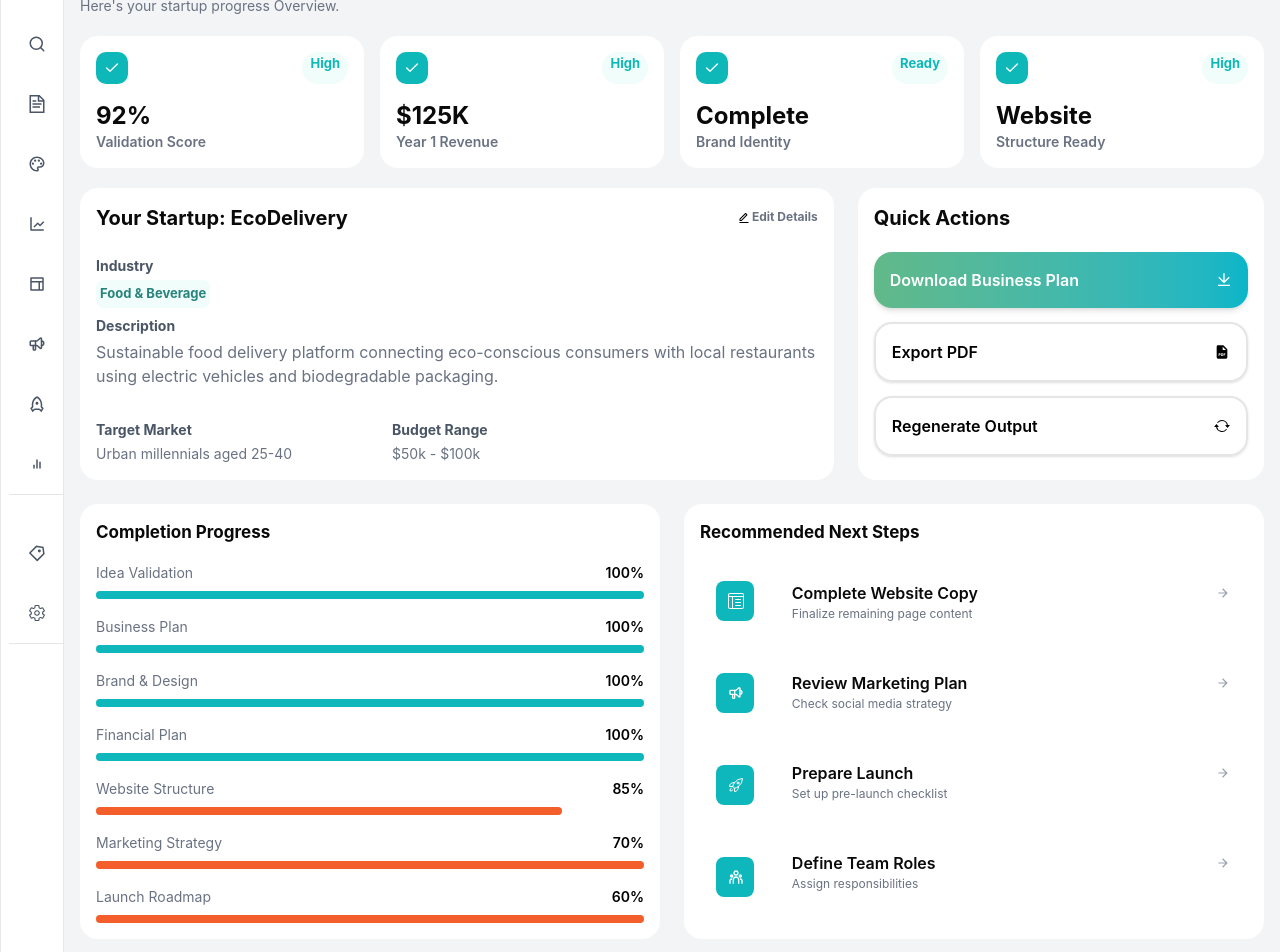
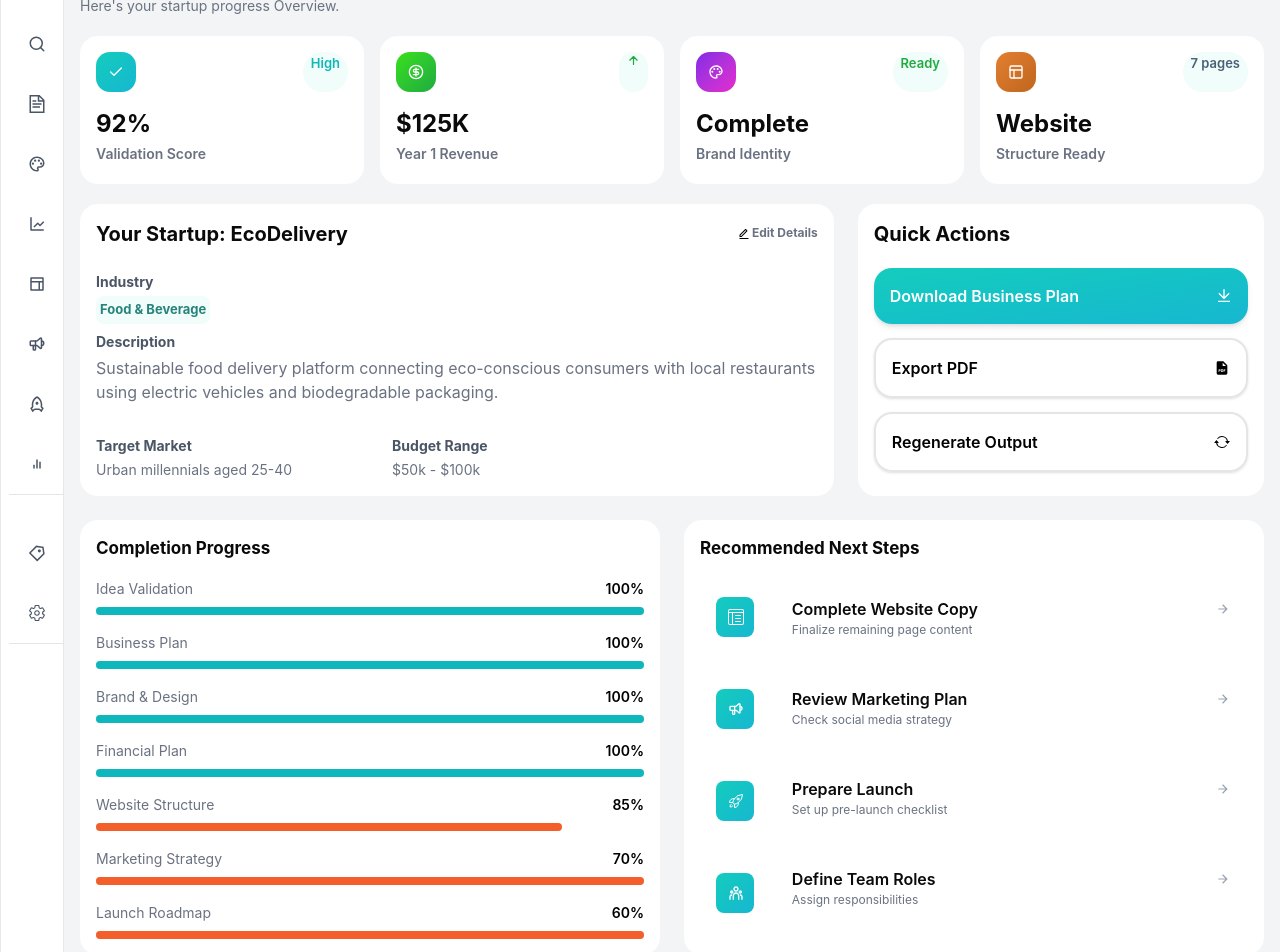
Before and after one commit to haseeburrehman18/startup-launch-saas-platform, a Next.js app: page /admin/Overview in a window 1280 px wide. Shown: the part 160-1112 px from the top of the page. Built offline with nearby package versions, Linux system fonts and the light colour scheme.

Commit message:
Version 1.1.3

```diff
--- a/src/app/admin/Financials/page.tsx
+++ b/src/app/admin/Financials/page.tsx
@@ -143,11 +143,11 @@ function page() {
     <div className='min-h-screen p-5'>
       <div className='flex items-center justify-end'>
         <div className=''>
-          <button className='py-3 px-5 flex justify-center gap-2 items-center rounded-xl text-white bg-[#11B8AF]'>
+          <button className='flex items-center gap-1.5 py-3 px-6 bg-linear-to-br from-[#15ccbd] to-[#17b7d0] text-white font-semibold rounded-xl border'>
             <div className='font-bold text-md'>
               <RiDownloadLine />
             </div>
-            <p className='font-semibold text-sm text-nowrap'>
+            <p className='font-semibold text-nowrap'>
               Export Financials
             </p>
           </button>
--- a/src/app/admin/Overview/page.js
+++ b/src/app/admin/Overview/page.js
@@ -6,8 +6,10 @@ import { BiSolidFilePdf } from 'react-icons/bi'
 import { BsArrowRepeat, BsReverseLayoutTextWindowReverse } from 'react-icons/bs'
 import { TbSpeakerphone } from 'react-icons/tb'
 import { HiOutlineRocketLaunch } from 'react-icons/hi2'
-import { MdOutlineArrowForward } from 'react-icons/md'
+import { MdOutlineArrowForward, MdOutlineColorLens } from 'react-icons/md'
 import { FiCheck } from 'react-icons/fi'
+import { LuCircleDollarSign, LuPanelsTopLeft, LuPanelTop } from 'react-icons/lu'
+import { IoArrowUp } from 'react-icons/io5'
 
 function page() {
   return (
@@ -19,10 +21,10 @@ function page() {
                 Here's your startup progress Overview.
             </div>
             <div className='grid sm:grid-cols-2 md:grid-cols-4 lg:grid-cols-4 gap-4 pb-5'>
-                <Overviewcard icon={<FiCheck/>} status={"High"} percentage={"92%"} description={"Validation Score"}/>
-                <Overviewcard icon={<FiCheck/>} status={"High"} percentage={"$125K"} description={"Year 1 Revenue"}/>
-                <Overviewcard icon={<FiCheck/>} status={"Ready"} percentage={"Complete"} description={"Brand Identity"}/>
-                <Overviewcard icon={<FiCheck/>} status={"High"} percentage={"Website"} description={"Structure Ready"}/>
+                <Overviewcard icon={<FiCheck/>} status={"High"} percentage={"92%"} description={"Validation Score"} color={"text-[#0EB7B8]"}/>
+                <Overviewcard icon={<LuCircleDollarSign/>} status={<IoArrowUp />} percentage={"$125K"} description={"Year 1 Revenue"} bgcolor={"bg-gradient-to-linear from-[#39E014] to-[#20AB3E]"} color={"text-[#20AB3E]"}/>
+                <Overviewcard icon={<MdOutlineColorLens />} status={"Ready"} percentage={"Complete"} description={"Brand Identity"} bgcolor={"bg-gradient-to-linear from-[#8427E6] to-[#E627CD]"} color={"text-[#20AB3E]"}/>
+                <Overviewcard icon={<LuPanelsTopLeft />} status={"7 pages"} percentage={"Website"} description={"Structure Ready"} bgcolor={"bg-gradient-to-linear from-[#E37F30] to-[#BF661F]"} color={"text-[#4B6078]"}/>
             </div>
             <div className='flex gap-6'>
                 <div className='p-4 lg:w-[65%] sm:w-[55%] rounded-2xl h-auto bg-white'>
@@ -60,7 +62,7 @@ function page() {
                 <div className='p-4 lg:w-[35%] sm:w-[45%] rounded-2xl h-auto bg-white'>
                     <div className='font-bold text-xl pb-5'>Quick Actions</div>
                     <div className='grid sm:grid-rows-1 gap-3.5'>
-                        <div className=' shadow-md flex justify-between bg-linear-to-r from-[#61b989] to-[#09B6C9] rounded-2xl p-4 text-white items-center'>
+                        <div className=' shadow-md flex justify-between bg-linear-to-br from-[#15ccbd] to-[#17b7d0] rounded-2xl p-4 text-white items-center'>
                             <div className='font-semibold'>Download Business Plan</div>
                             <div><RiDownloadLine /></div>
                         </div>
@@ -195,16 +197,16 @@ function page() {
                     <p className='font-bold text-[17px]'>Recommended Next Steps</p>
                     <div className='flex'>
                         <div className='flex flex-col gap-13 mx-4 pt-9 w-[8%]'>
-                            <p className='bg-[#0DB7BC] p-3 rounded-md w-9.5 text-white text-md font-bold'>
+                            <p className='bg-linear-to-br from-[#15ccbd] to-[#17b7d0] p-3 rounded-md w-9.5 text-white text-md font-bold'>
                                 <BsReverseLayoutTextWindowReverse />
                             </p>
-                            <div className='bg-[#0DB7BC] p-3 rounded-md w-9.5  text-white text-md font-bold'>
+                            <div className='bg-linear-to-br from-[#15ccbd] to-[#17b7d0] p-3 rounded-md w-9.5  text-white text-md font-bold'>
                                 <TbSpeakerphone />
                             </div>
-                            <div className='bg-[#0DB7BC] p-3 rounded-md w-9.5 text-white text-md font-bold'>
+                            <div className='bg-linear-to-br from-[#15ccbd] to-[#17b7d0] p-3 rounded-md w-9.5 text-white text-md font-bold'>
                                 <HiOutlineRocketLaunch />
                             </div>
-                            <div className='bg-[#0DB7BC] p-3 rounded-md w-9.5 text-white text-md font-bold'>
+                            <div className='bg-linear-to-br from-[#15ccbd] to-[#17b7d0] p-3 rounded-md w-9.5 text-white text-md font-bold'>
                                 <RiTeamLine />
                             </div>
                         </div>
--- a/src/components/executivesummary.js
+++ b/src/components/executivesummary.js
@@ -5,7 +5,7 @@ function Executivesummary() {
   return (
     <div className='p-5 rounded-xl bg-white mt-7'>
       <div className='flex gap-2'>
-        <div className='p-3 text-white rounded-xl bg-[#09B6C9]'>
+        <div className='p-3 text-white rounded-xl bg-linear-to-br from-[#15ccbd] to-[#17b7d0]'>
           <GrDocumentText />
         </div>
         <div className='text-2xl font-bold '>Executive Summary</div>
--- a/src/components/footer.js
+++ b/src/components/footer.js
@@ -7,7 +7,7 @@ function Footer() {
                 <div>
                     <div className='flex items-center gap-2'>
                         <img className='w-1/7' src={"/images/l.png"}></img>
-                        <h1 className='font-bold'>Solve Sphere</h1>
+                        <h1 className='font-bold'>Xorvia</h1>
 
                     </div>
                     <p className='text-gray-500 text-sm font-semibold my-1.5'>Al-powered platform to build your entire
--- a/src/components/overviewcard.js
+++ b/src/components/overviewcard.js
@@ -1,20 +1,20 @@
 import React from 'react'
 import { FiCheck } from 'react-icons/fi';
 import { TiTickOutline } from "react-icons/ti";
-function Overviewcard({icon,status,percentage,description}) {
+function Overviewcard({icon,status,percentage,description,bgcolor,color}) {
   return (
     <div className='h-auto w-auto bg-white rounded-2xl p-4'>
         <div className='flex justify-between'>
-            <div className='bg-[#0EB7B8] text-white rounded-lg p-2'>
+            <div className={`bg-linear-to-br from-[#15ccbd] to-[#17b7d0] text-white rounded-xl p-3 ${bgcolor}`}>
                 {icon}
             </div>
-            <div className='bg-[#F0FDFA] rounded-full py-0.5 px-2 font-bold text-[#0EB7B8] text-[13px]'>
+            <div className={`bg-[#F0FDFA] rounded-full py-0.5 px-2 font-semibold text-[#0EB7B8] text-[13px] ${color}`}>
                 {status}
             </div>
     </div>
             <div className='pt-4'>
                 <p className='text-2xl font-bold'>{percentage}</p>
-                <p className='text-gray-500 font-semibold text-sm'>{description}</p>
+                <p className='text-gray-500 font-semibold py-1 text-sm'>{description}</p>
             </div>
         </div>
   )
--- a/src/components/sideNavBar.js
+++ b/src/components/sideNavBar.js
@@ -57,7 +57,7 @@ function SideNavBar({ setnavOpen, nav }) {
         {nav ? (
           <>
             <h1 className="text-3xl text-linear-to-r from-[#15ccbd] to-[#17b7d0] font-bold transition-all duration-500 ease-in-out  ">
-              Solve-Sphere
+              Xorvia
             </h1>
             <RiMenuFoldLine
               className="text-black dark:text-white text-xl  cursor-pointer"
@@ -110,7 +110,7 @@ function SideNavBar({ setnavOpen, nav }) {
         </Link>
 
         <Link
-          href={"/admin/set-in"}
+          href={"/admin/Settings()"}
 
           className="flex justify-start gap-4 font-semibold text-lg transition-all duration-200 ease-in h-15 ps-4 pe-4 py-4 items-center hover:bg-linear-to-r from-[#15ccbd] to-[#17b7d0] rounded-xl mr-2 hover:border-r-4  hover:text-white "
         >
```
Also changed, not shown: src/app/admin/Brand&Design/page.js (+5 -5 lines), src/app/admin/Businessplan/page.js (+6 -6 lines), src/app/admin/Website/page.js (+2 -6 lines), src/app/page.js (+10 -7 lines).
